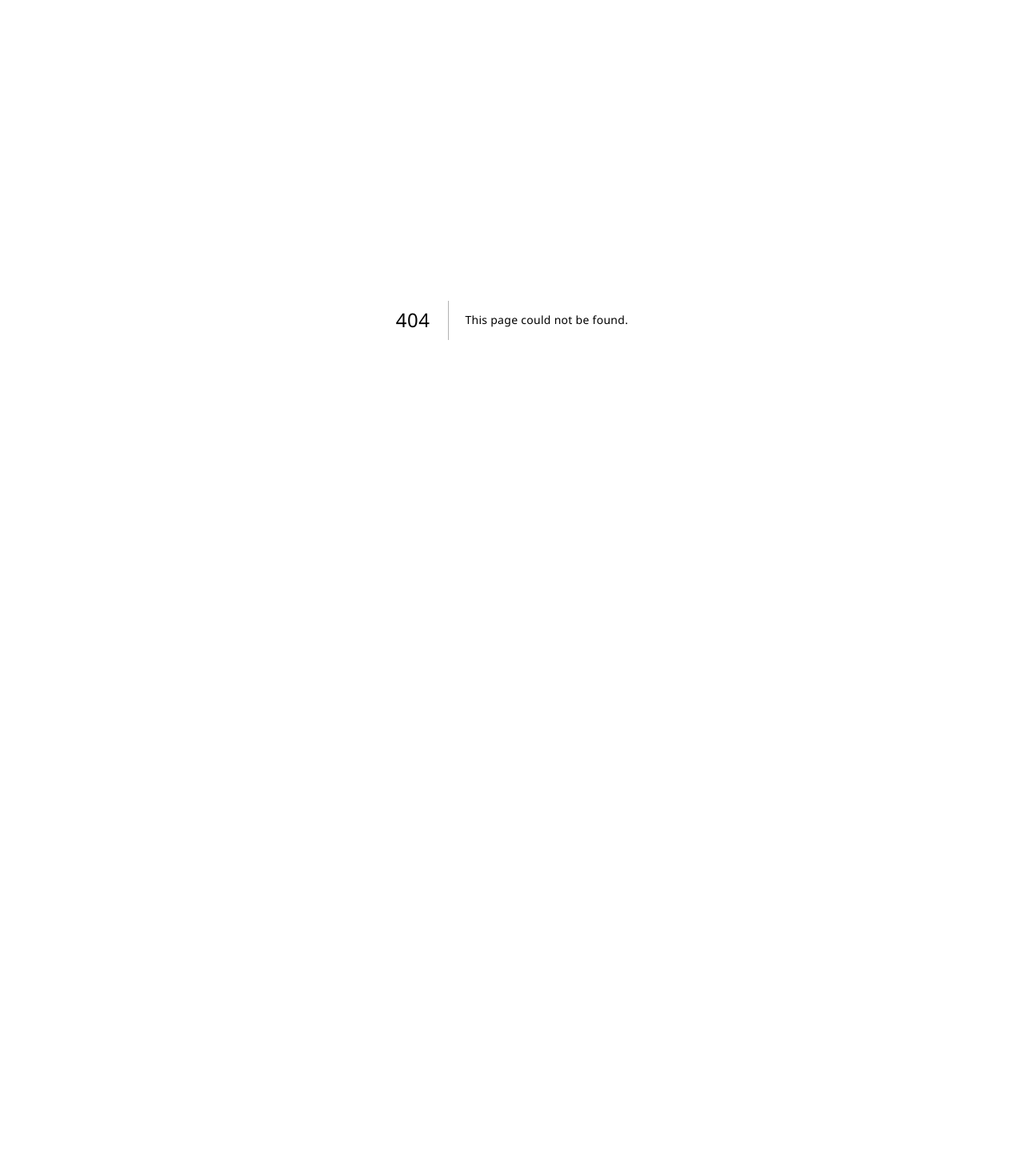
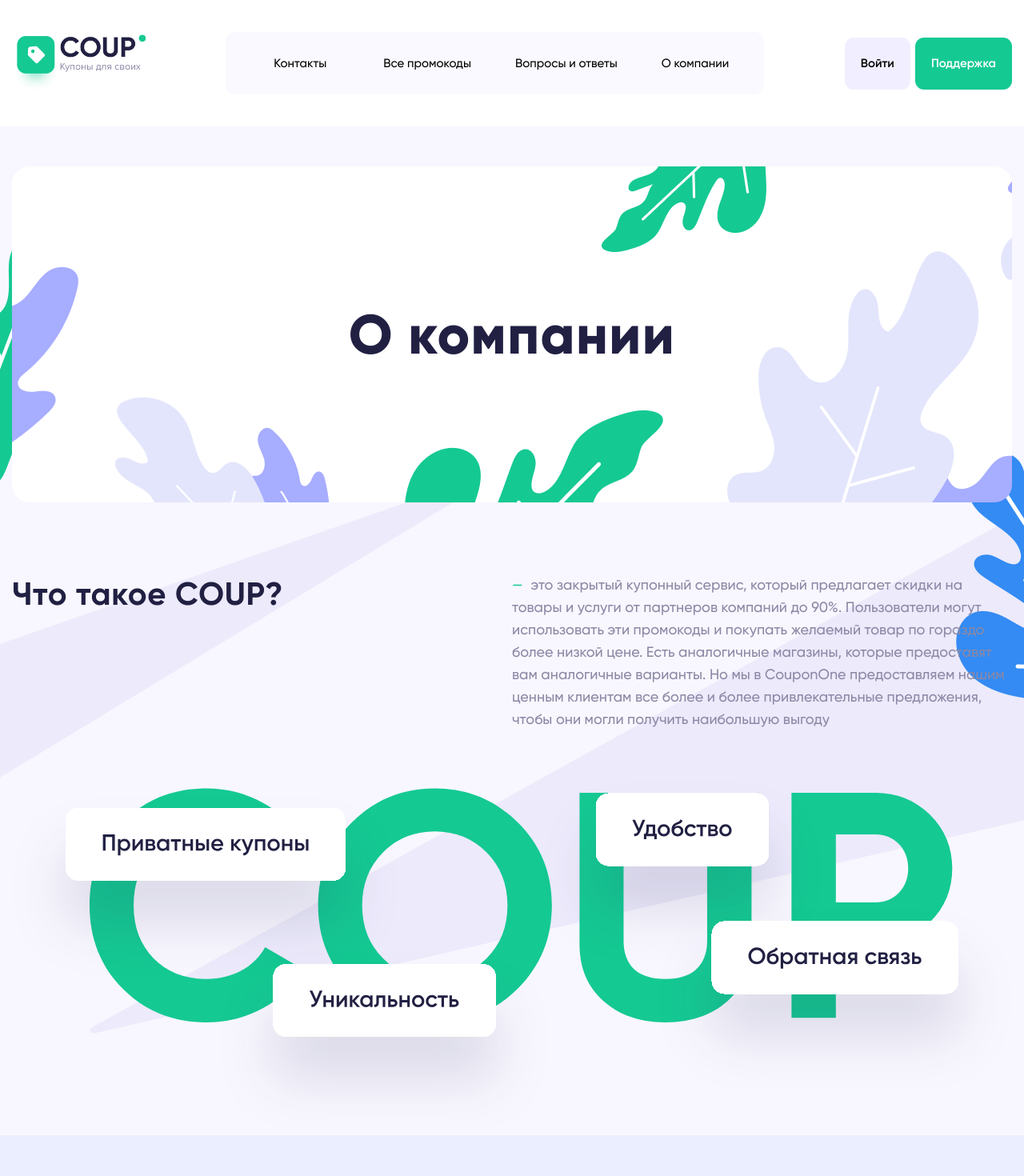
Before and after one commit to VityaSchel/coupone, a Next.js app: page /about in a window 1280 px wide. Before the commit this address had no page. Shown: the top 1470 px of the page at 80% size. Before the commit the page ends 800 px from the top, so only its background shows below. Built offline with nearby package versions, Linux system fonts and the light colour scheme.

Commit message:
About page done

```diff
--- /dev/null
+++ b/src/pages/about.tsx
@@ -0,0 +1,27 @@
+import Head from 'next/head'
+import { AppBar } from '@/widgets/app-bar'
+import { PageContentWrapper } from '@/widgets/page-content-wrapper'
+import { Footer } from '@/widgets/footer'
+import { AboutPageHeading } from '@/widgets/about-page/heading'
+import { AboutPageInfo } from '@/widgets/about-page/info'
+import { AboutPageBanner } from '@/widgets/about-page/banner'
+
+export default function AboutPage() {
+  return (
+    <>
+      <Head>
+        <title>О компании — CoupOne</title>
+        <meta name="description" content="Лучшие купоны только на сайте CoupOne" />
+        <meta name="viewport" content="width=device-width, initial-scale=1" />
+        <link rel="icon" href="/favicon.ico" />
+      </Head>
+      <AppBar />
+      <PageContentWrapper>
+        <AboutPageHeading />
+        <AboutPageInfo />
+        <AboutPageBanner />
+      </PageContentWrapper>
+      <Footer />
+    </>
+  )
+}
--- /dev/null
+++ b/src/widgets/about-page/banner/index.tsx
@@ -0,0 +1,10 @@
+import styles from './styles.module.scss'
+import Banner from '@/assets/about-page/banner.svg'
+
+export function AboutPageBanner() {
+  return (
+    <section className={styles.banner}>
+      <Banner />
+    </section>
+  )
+}
--- /dev/null
+++ b/src/widgets/about-page/banner/styles.module.scss
@@ -0,0 +1,10 @@
+@use '@/shared/styles/variables.scss' as variables;
+
+.banner {
+  width: 100%;
+  max-width: variables.$max-width;
+
+  svg {
+    width: 100%;
+  }
+}
--- /dev/null
+++ b/src/widgets/about-page/heading/index.tsx
@@ -0,0 +1,10 @@
+import { Headline } from '@/widgets/headline'
+import styles from './styles.module.scss'
+
+export function AboutPageHeading() {
+  return (
+    <section className={styles.aboutPageHeading}>
+      <Headline variant='h1'>О компании</Headline>
+    </section>
+  )
+}
--- /dev/null
+++ b/src/widgets/about-page/heading/styles.module.scss
@@ -0,0 +1,21 @@
+@use '@/shared/styles/variables.scss' as variables;
+
+.aboutPageHeading {
+  width: 100%;
+  max-width: variables.$max-width;
+  background: url('../../../assets/about-page/heading.png');
+  background-color: #fff;
+  background-size: cover;
+  background-position: center;
+  height: 420px;
+  border-radius: 22px;
+  display: flex;
+  justify-content: center;
+  align-items: center;
+  margin-top: 50px;
+
+  h1 {
+    font-weight: 800;
+    font-size: 69px;
+  }
+}
--- /dev/null
+++ b/src/widgets/about-page/info/index.tsx
@@ -0,0 +1,13 @@
+import { Headline } from '@/widgets/headline'
+import styles from './styles.module.scss'
+
+export function AboutPageInfo() {
+  return (
+    <section className={styles.aboutPageInfo}>
+      <Headline variant='h2'>Что такое COUP?</Headline>
+      <p>
+        это закрытый купонный сервис, который предлагает скидки на товары и услуги от партнеров компаний до 90%. Пользователи могут использовать эти промокоды и покупать желаемый товар по гораздо более низкой цене. Есть аналогичные магазины, которые предоставят вам аналогичные варианты. Но мы в CouponOne предоставляем нашим ценным клиентам все более и более привлекательные предложения, чтобы они могли получить наибольшую выгоду
+      </p>
+    </section>
+  )
+}
--- /dev/null
+++ b/src/widgets/about-page/info/styles.module.scss
@@ -0,0 +1,34 @@
+@use '@/shared/styles/variables.scss' as variables;
+
+.aboutPageInfo {
+  display: flex;
+  width: 100%;
+  max-width: variables.$max-width;
+  margin-top: 90px;
+
+  > * {
+    flex: 1;
+  }
+
+  h2 {
+    font-size: 40px;
+  }
+
+  p {
+    font-weight: 500;
+    font-size: 18px;
+    line-height: 28px;
+    color: #8C88A6;
+
+    &::before {
+      content: '—';
+      color: variables.$accent;
+      margin-right: 10px;
+    }
+  }
+
+  @media screen and (max-width: 963px) {
+    gap: 25px;
+    flex-direction: column;
+  }
+}
--- a/src/widgets/headline/index.tsx
+++ b/src/widgets/headline/index.tsx
@@ -1,8 +1,10 @@
+import styles from './styles.module.scss'
+
 export function Headline({ variant = 'h1', children }: React.PropsWithChildren<{
   variant: 'h1' | 'h2' | 'h3' | 'h4' | 'h5' | 'h6'
 }>) {
   const Tag = variant
   return (
-    <Tag>{children}</Tag>
+    <Tag className={styles.heading}>{children}</Tag>
   )
 }
--- /dev/null
+++ b/src/widgets/headline/styles.module.scss
@@ -0,0 +1,3 @@
+.heading {
+  color: #212043;
+}
```
Also changed, not shown: src/assets/about-page/banner.svg (added), src/assets/about-page/heading.png (added).
